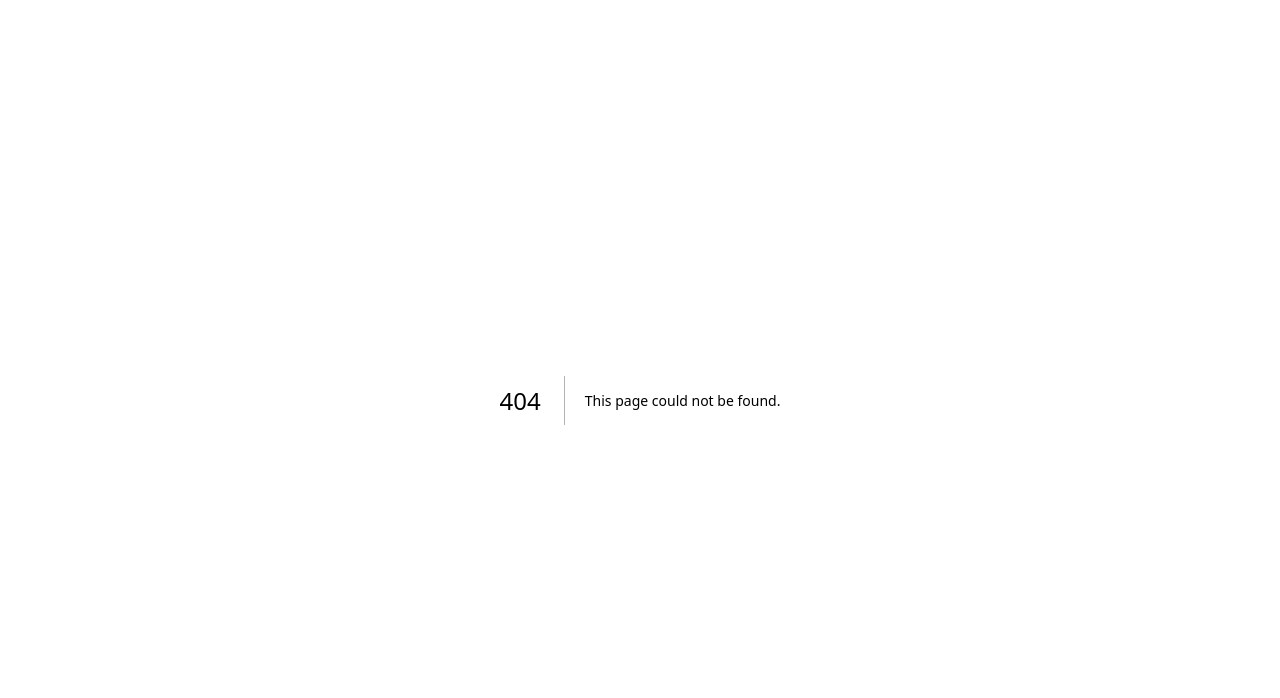
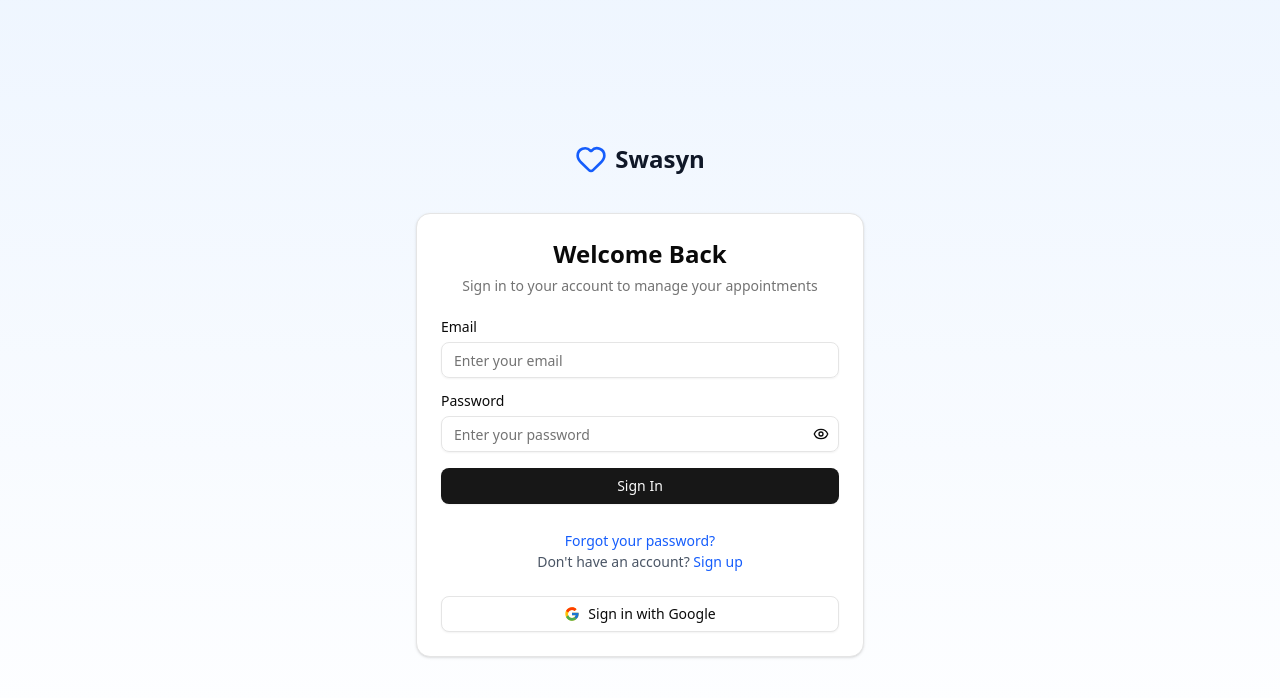
Before and after one commit to dev-voy/swasyn, a Next.js app: page /login in a window 1280 px wide. Before the commit this address had no page. Shown: the top 698 px of the page. Built offline with nearby package versions, Linux system fonts and the light colour scheme.

Commit message:
Add login page component with authentication functionality and UI enhancements

```diff
--- /dev/null
+++ b/app/login/page.tsx
@@ -0,0 +1,187 @@
+"use client";
+
+import type React from "react";
+
+import { useState } from "react";
+import Link from "next/link";
+import { useRouter } from "next/navigation";
+import { Button } from "@/components/ui/button";
+import {
+  Card,
+  CardContent,
+  CardDescription,
+  CardHeader,
+  CardTitle,
+} from "@/components/ui/card";
+import { Input } from "@/components/ui/input";
+import { Label } from "@/components/ui/label";
+import { Alert, AlertDescription } from "@/components/ui/alert";
+import { Heart, Eye, EyeOff } from "lucide-react";
+import { signIn } from "next-auth/react";
+
+export default function LoginPage() {
+  const [email, setEmail] = useState("");
+  const [password, setPassword] = useState("");
+  const [showPassword, setShowPassword] = useState(false);
+  const [error, setError] = useState("");
+  const [loading, setLoading] = useState(false);
+  const router = useRouter();
+
+  const handleSubmit = async (e: React.FormEvent) => {
+    e.preventDefault();
+    setLoading(true);
+    setError("");
+    try {
+      const result = await signIn("credentials", {
+        redirect: false,
+        email,
+        password,
+      });
+      if (result?.error) {
+        setError(result.error);
+        return;
+      }
+      router.push("/profile");
+    } catch (error) {
+      if (error instanceof Error)
+        setError(error.message || "Something went wrong");
+    } finally {
+      setLoading(false);
+    }
+  };
+
+  return (
+    <div className="min-h-screen bg-gradient-to-b from-blue-50 to-white flex items-center justify-center p-4">
+      <div className="w-full max-w-md">
+        <div className="text-center mb-8">
+          <Link href="/" className="inline-flex items-center space-x-2">
+            <Heart className="h-8 w-8 text-blue-600" />
+            <span className="text-2xl font-bold text-gray-900">Swasyn</span>
+          </Link>
+        </div>
+
+        <Card>
+          <CardHeader className="text-center">
+            <CardTitle className="text-2xl">Welcome Back</CardTitle>
+            <CardDescription>
+              Sign in to your account to manage your appointments
+            </CardDescription>
+          </CardHeader>
+          <CardContent>
+            <form onSubmit={handleSubmit} className="space-y-4">
+              {error && (
+                <Alert variant="destructive">
+                  <AlertDescription>{error}</AlertDescription>
+                </Alert>
+              )}
+
+              <div className="space-y-2">
+                <Label htmlFor="email">Email</Label>
+                <Input
+                  id="email"
+                  type="email"
+                  placeholder="Enter your email"
+                  value={email}
+                  onChange={(e) => setEmail(e.target.value)}
+                  required
+                />
+              </div>
+
+              <div className="space-y-2">
+                <Label htmlFor="password">Password</Label>
+                <div className="relative">
+                  <Input
+                    id="password"
+                    type={showPassword ? "text" : "password"}
+                    placeholder="Enter your password"
+                    value={password}
+                    onChange={(e) => setPassword(e.target.value)}
+                    required
+                  />
+                  <Button
+                    type="button"
+                    variant="ghost"
+                    size="sm"
+                    className="absolute right-0 top-0 h-full px-3 py-2 hover:bg-transparent"
+                    onClick={() => setShowPassword(!showPassword)}
+                  >
+                    {showPassword ? (
+                      <EyeOff className="h-4 w-4" />
+                    ) : (
+                      <Eye className="h-4 w-4" />
+                    )}
+                  </Button>
+                </div>
+              </div>
+
+              <Button type="submit" className="w-full" disabled={loading}>
+                {loading ? "Signing in..." : "Sign In"}
+              </Button>
+            </form>
+
+            <div className="mt-6 text-center space-y-2">
+              <Link
+                href="/forgot-password"
+                className="text-sm text-blue-600 hover:underline"
+              >
+                Forgot your password?
+              </Link>
+              <p className="text-sm text-gray-600">
+                {"Don't have an account? "}
+                <Link
+                  href="/register"
+                  className="text-blue-600 hover:underline"
+                >
+                  Sign up
+                </Link>
+              </p>
+            </div>
+            {/* Google Sign-In Button */}
+
+            <div className="mt-6 text-center">
+              <Button
+                disabled={loading || !!email || !!password}
+                variant="outline"
+                className="w-full"
+                onClick={() =>
+                  signIn("google", {
+                    callbackUrl: "/profile",
+                  })
+                }
+              >
+                <span className="flex items-center justify-center space-x-2">
+                  <svg
+                    xmlns="http://www.w3.org/2000/svg"
+                    x="0px"
+                    y="0px"
+                    width="100"
+                    height="100"
+                    viewBox="0 0 48 48"
+                  >
+                    <path
+                      fill="#FFC107"
+                      d="M43.611,20.083H42V20H24v8h11.303c-1.649,4.657-6.08,8-11.303,8c-6.627,0-12-5.373-12-12c0-6.627,5.373-12,12-12c3.059,0,5.842,1.154,7.961,3.039l5.657-5.657C34.046,6.053,29.268,4,24,4C12.955,4,4,12.955,4,24c0,11.045,8.955,20,20,20c11.045,0,20-8.955,20-20C44,22.659,43.862,21.35,43.611,20.083z"
+                    ></path>
+                    <path
+                      fill="#FF3D00"
+                      d="M6.306,14.691l6.571,4.819C14.655,15.108,18.961,12,24,12c3.059,0,5.842,1.154,7.961,3.039l5.657-5.657C34.046,6.053,29.268,4,24,4C16.318,4,9.656,8.337,6.306,14.691z"
+                    ></path>
+                    <path
+                      fill="#4CAF50"
+                      d="M24,44c5.166,0,9.86-1.977,13.409-5.192l-6.19-5.238C29.211,35.091,26.715,36,24,36c-5.202,0-9.619-3.317-11.283-7.946l-6.522,5.025C9.505,39.556,16.227,44,24,44z"
+                    ></path>
+                    <path
+                      fill="#1976D2"
+                      d="M43.611,20.083H42V20H24v8h11.303c-0.792,2.237-2.231,4.166-4.087,5.571c0.001-0.001,0.002-0.001,0.003-0.002l6.19,5.238C36.971,39.205,44,34,44,24C44,22.659,43.862,21.35,43.611,20.083z"
+                    ></path>
+                  </svg>
+                  <span>Sign in with Google</span>
+                </span>
+              </Button>
+            </div>
+          </CardContent>
+        </Card>
+      </div>
+    </div>
+  );
+}
--- a/package.json
+++ b/package.json
@@ -11,6 +11,8 @@
   "dependencies": {
     "@prisma/client": "^6.12.0",
     "@prisma/extension-accelerate": "^2.0.2",
+    "@radix-ui/react-label": "^2.1.7",
+    "@radix-ui/react-slot": "^1.2.3",
     "bcryptjs": "^3.0.2",
     "class-variance-authority": "^0.7.1",
     "clsx": "^2.1.1",
```
Also changed, not shown: 1 other file (tests, documents, lock files or other folders).
